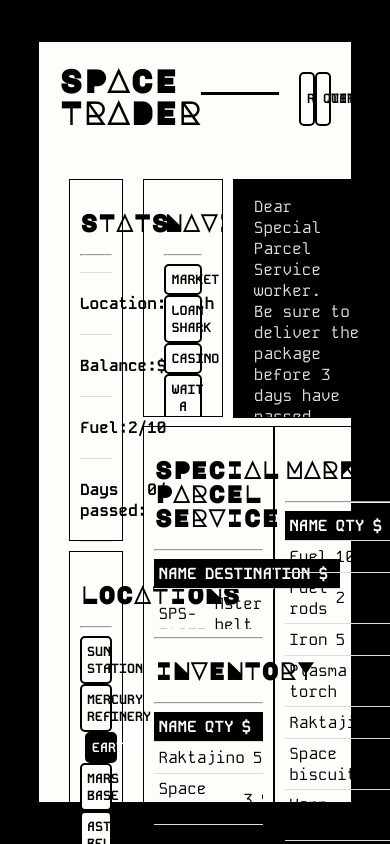
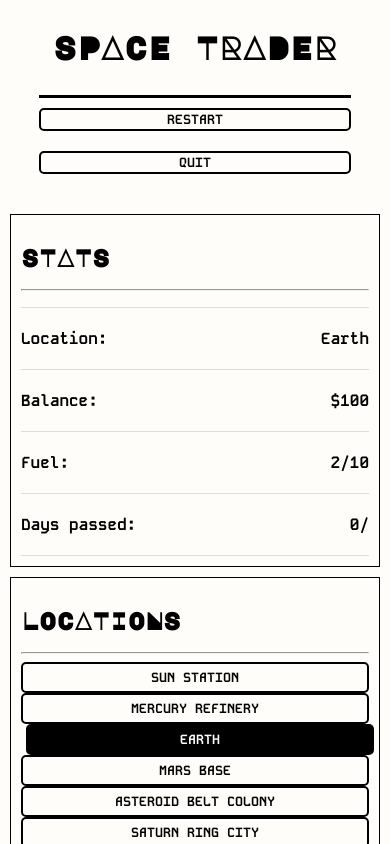
Before and after one commit to AmonMcDuul/space-trader, an Angular app: page /game in a window 390 px wide. Shown: the top 844 px of the page. Built offline with nearby package versions, Linux system fonts and the light colour scheme.

Commit message:
responsiveness

```diff
--- a/angular.json
+++ b/angular.json
@@ -105,5 +105,8 @@
         }
       }
     }
+  },
+  "cli": {
+    "analytics": false
   }
 }
--- a/src/app/components/game/game.component.html
+++ b/src/app/components/game/game.component.html
@@ -27,8 +27,6 @@
                         <div>Days passed: </div>
                         <div>{{ gameState.daysPassed() }}/{{ gameLength }}</div>
                     </div>
-                    <!-- <p>Weapon: {{ gameState.weapon().name }}</p>
-                    <p>Shield: {{ gameState.shield().name }}</p> -->
                 </div>
                 <div class="travel-container">
                     <h2 class="MajorMonoDisplay">LOCATIONS</h2>
--- a/src/app/components/game/game.component.scss
+++ b/src/app/components/game/game.component.scss
@@ -7,8 +7,8 @@
 }
 
 .main-container{
-    width:  80%;
-    height:  90%;
+    width:  98%;
+    height:  98%;
     margin-bottom: 20px;
     margin-top:  20px;
     background-color: rgb(255, 253, 249);
@@ -27,7 +27,7 @@
         height: 3px;
         left: 10px;
         margin-top: 50px;
-        margin-right: 20px;
+        margin-right: 30px;
         background-color: #000;
         width: 60%;
     }
@@ -43,7 +43,7 @@
         font-weight: bold;
         cursor: pointer;
         transition: background-color 0.3s ease;
-        width: 5%;
+        width: 8%;
         height: 50%;
       }
 
@@ -338,3 +338,73 @@ tr:hover {
     color: #ffffff;
     margin-left: 5px;
   }
+
+  /* For mobile devices */
+@media (max-width: 900px) {
+    .viewport {
+      height: auto;
+      width: 100%;
+    }
+
+    .main-container {
+      width: 100%;
+      height: auto;
+      margin: 0;
+      border: none;
+    }
+
+    .head-container {
+      flex-direction: column;
+      align-items: center;
+      padding: 10px 0;
+
+      .header-line {
+        width: 80%;
+        margin-top: 10px;
+        margin-right: 0;
+      }
+
+      .menu-button {
+        width: 80%;
+        height: auto;
+        margin: 10px 0;
+      }
+    }
+
+    .game-container {
+      flex-direction: column;
+      padding: 10px;
+    }
+
+    .left-container,
+    .right-container {
+      width: 100%;
+      padding: 10px 0;
+    }
+
+    .top-right-container,
+    .market-container {
+      flex-direction: column;
+    }
+
+    .action-container,
+    .status-container,
+    .inventory,
+    .market {
+      width: 100%;
+      margin-bottom: 10px;
+      padding: 10px 0;
+    }
+
+    .status-container {
+      height: auto;
+      min-height: 200px;
+      background-color: #000;
+      color: #ddd;
+    }
+
+    .inventory,
+    .market {
+      height: auto;
+    }
+  }
--- a/src/app/components/home/home.component.scss
+++ b/src/app/components/home/home.component.scss
@@ -8,8 +8,8 @@
 }
 
 .main-container{
-    width:  80%;
-    height:  90%;
+    width:  98%;
+    height:  98%;
     margin-bottom: 20px;
     margin-top:  20px;
     background-color: rgb(255, 253, 249);
```
